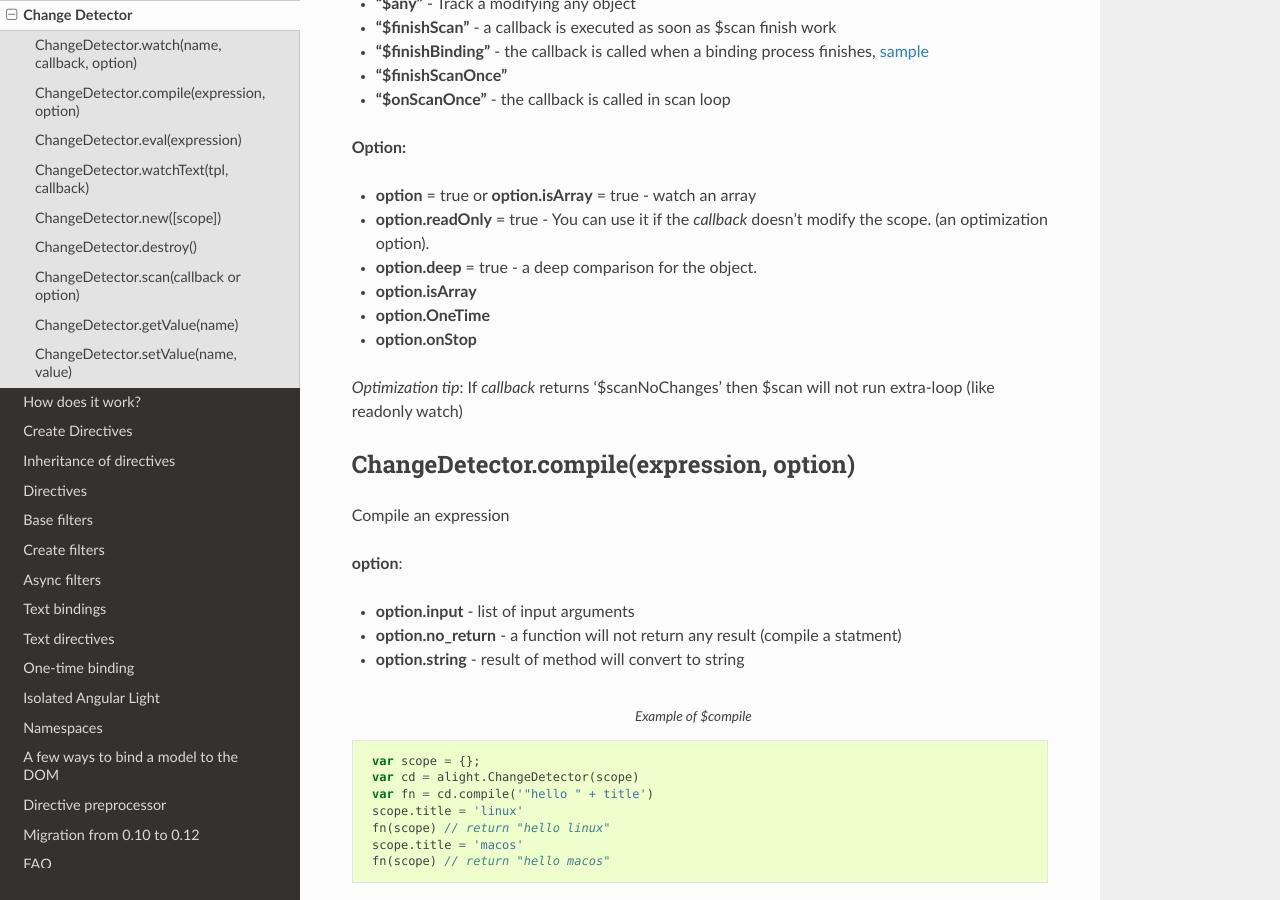
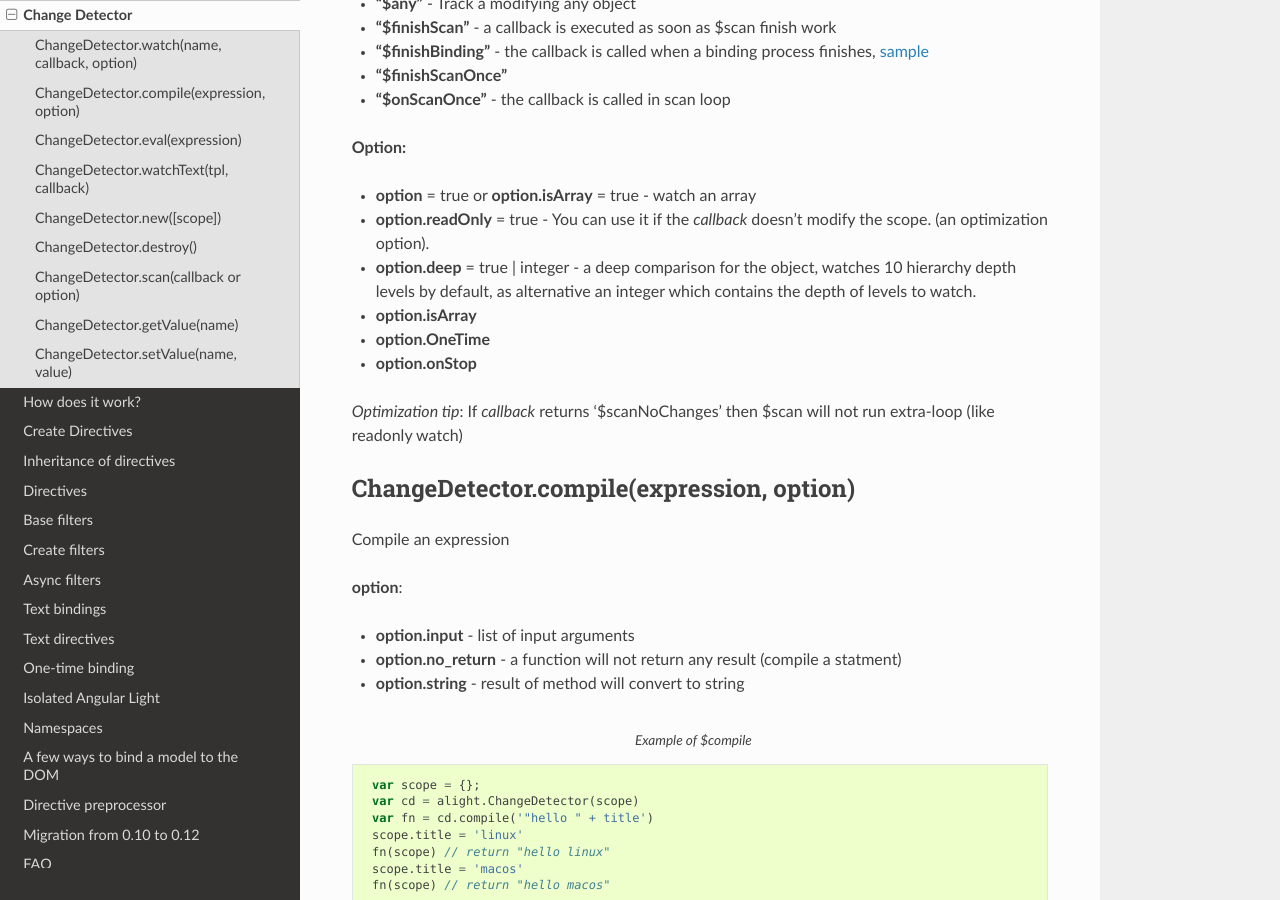
Before and after one commit to lega911/alight_docs, a Sphinx documentation site: the page built from docs/source/change_detector.rst, in a window 1280 px wide and 900 px high, scrolled down 440 px. Built offline with Sphinx 7.4.7 and the Read the Docs theme 2.0.0, drawn with Linux system fonts in a browser that asks for light colours; comment, search, counter and statistics services are not loaded.

Commit message:
Changed option.deep for cd.watch

```diff
--- a/docs/source/change_detector.rst
+++ b/docs/source/change_detector.rst
@@ -21,7 +21,7 @@ Set the tracking variable. Also you can track system events, it returns object w
 
 * **option** = true or **option.isArray** = true - watch an array
 * **option.readOnly** = true - You can use it if the *callback* doesn't modify the scope. (an optimization option).
-* **option.deep** = true - a deep comparison for the object.
+* **option.deep** = true | integer - a deep comparison for the object, watches 10 hierarchy depth levels by default, as alternative an integer which contains the depth of levels to watch.
 * **option.isArray**
 * **option.OneTime**
 * **option.onStop**
```
